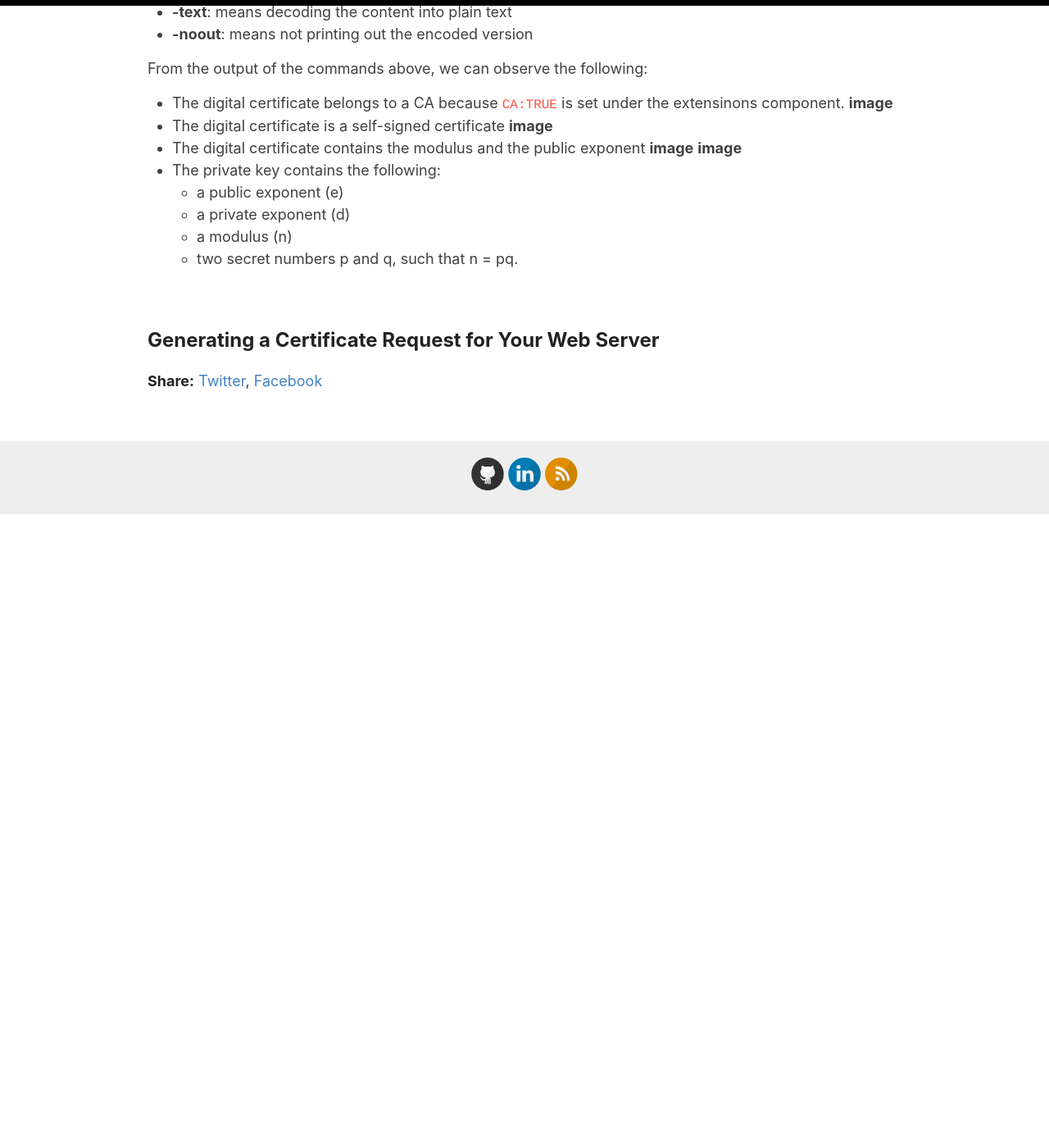
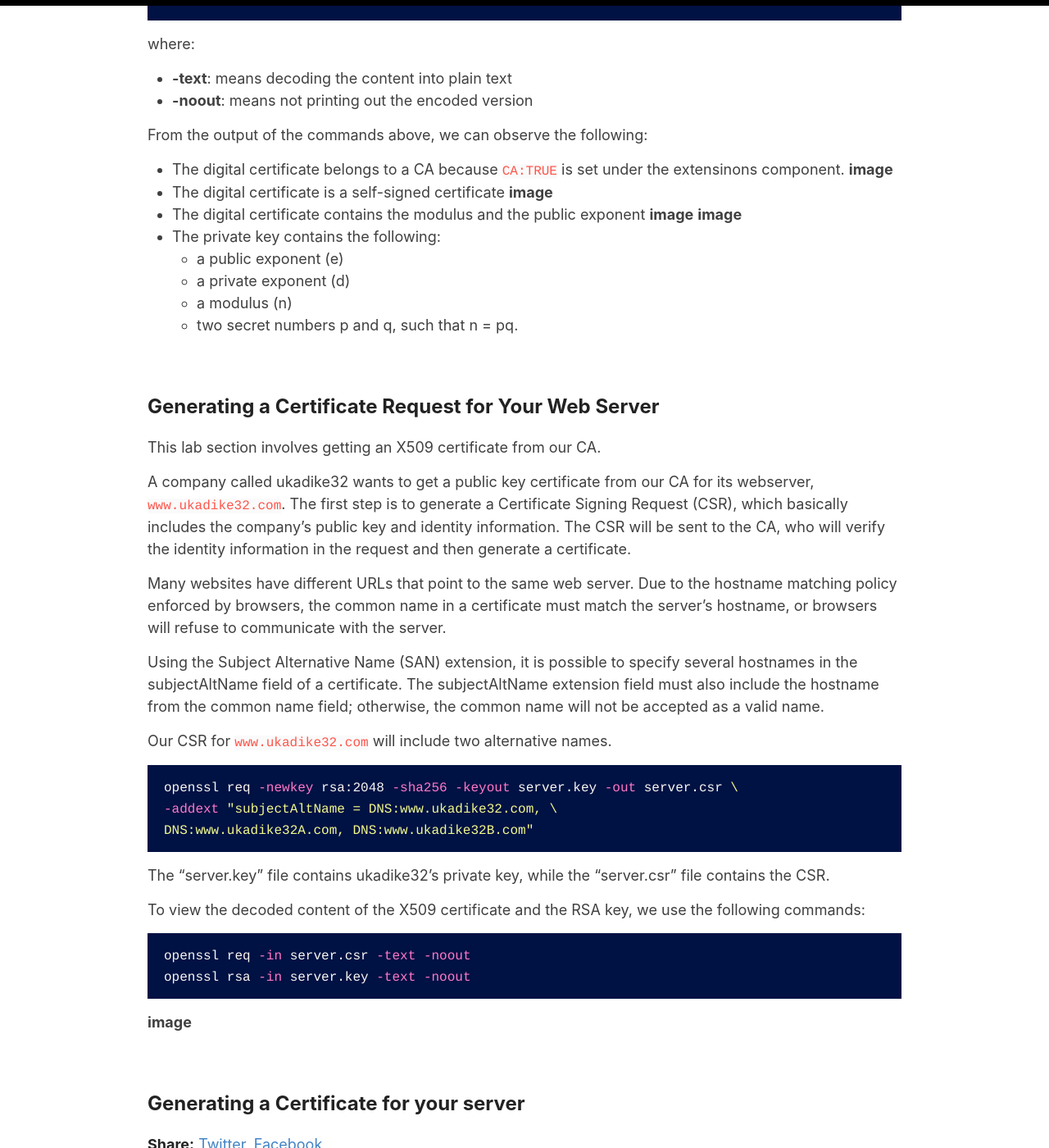
Before and after one commit to iukadike/blog, a Jekyll site: the page built from _posts/2023-09-25-pki.md, in a window 1280 px wide and 1400 px high, scrolled down 2989 px. Shown: the whole window at 82% size. Built offline with Jekyll 4.4.1, drawn with Linux system fonts in a browser that asks for light colours; comment, search, counter and statistics services are not loaded; before the commit the page ends 3616 px from its top, so only the background shows below that; some of the changed text lies outside the part shown.

Commit message:
update content

````diff
--- a/_posts/2023-09-25-pki.md
+++ b/_posts/2023-09-25-pki.md
@@ -22,19 +22,23 @@ A PKI system is usually made up of the following components:
   - **Signature**: This is the digital signature of the CA that issues the certificate.
   - **Serial number**: this is a unique number that distinguishes the certificate from other certificates.
   - **Extensions**: Newer versions of the X.509 certificates contain optional extension fields.
+- **Certificate Signing Request (CSR)**: A CSR is a file that contains the public key and other identifying information (such as its domain name, organization details, and contact information) of the entity that is applying for a digital certificate from a Certificate Authority.
 
 <details>
-<summary>Getting a certificate from a real server</summary>
+<summary><b>Getting a certificate from a real server</b></summary>
 <div markdown="1">
 
 ___
 First, get the certificate
+
 ```bash
 openssl s_client -showcerts -connect www.meta.com:443 </dev/null
 ```
+
 An actual X.509 certificate contains binary data, making it difficult to print or view. Therefore, when stored in files, they are often encoded using base64.
 
 The best way to view an X.509 certificate is to save the base64 PEM content into a `.pem` file and use openssl to convert the content into text.
+
 ```bash
 openssl x509 -in meta.pem -text -noout
 ```
@@ -80,6 +84,7 @@ We have to create the following files in the working directory:
 Other adjustments can be made to the config file as seen fit.
 
 The following command generates a self-signed certificate for our CA:
+
 ```bash
 openssl req -x509 -newkey rsa:4096 -sha256 -days 3650 -keyout ca.key -out ca.crt
 ```
@@ -103,10 +108,12 @@ ___
 The "ca.key" file contains the CA’s private key, while the "ca.crt" file contains the public-key certificate.
 
 To view the decoded content of the X509 certificate and the RSA key, we use the following commands:
+
 ```bash
 openssl x509 -in ca.crt -text -noout
 openssl rsa -in ca.key -text -noout
 ```
+
 where:
 - **-text**: means decoding the content into plain text
 - **-noout**: means not printing out the encoded version
@@ -129,3 +136,35 @@ From the output of the commands above, we can observe the following:
 <br>
 
 ### Generating a Certificate Request for Your Web Server
+
+This lab section involves getting an X509 certificate from our CA.
+
+A company called ukadike32 wants to get a public key certificate from our CA for its webserver, `www.ukadike32.com`. The first step is to generate a Certificate Signing Request (CSR), which basically includes the company's public key and identity information. The CSR will be sent to the CA, who will verify the identity information in the request and then generate a certificate.
+
+Many websites have different URLs that point to the same web server. Due to the hostname matching policy enforced by browsers, the common name in a certificate must match the server’s hostname, or browsers will refuse to communicate with the server.
+
+Using the Subject Alternative Name (SAN) extension, it is possible to specify several hostnames in the subjectAltName field of a certificate. The subjectAltName extension field must also include the hostname from the common name field; otherwise, the common name will not be accepted as a valid name.
+
+Our CSR for `www.ukadike32.com` will include two alternative names.
+
+```bash
+openssl req -newkey rsa:2048 -sha256 -keyout server.key -out server.csr \
+-addext "subjectAltName = DNS:www.ukadike32.com, \
+DNS:www.ukadike32A.com, DNS:www.ukadike32B.com"
+```
+
+The "server.key" file contains ukadike32's private key, while the "server.csr" file contains the CSR.
+
+To view the decoded content of the X509 certificate and the RSA key, we use the following commands:
+
+```bash
+openssl req -in server.csr -text -noout
+openssl rsa -in server.key -text -noout
+```
+
+**image**
+
+
+<br>
+
+### Generating a Certificate for your server
````
